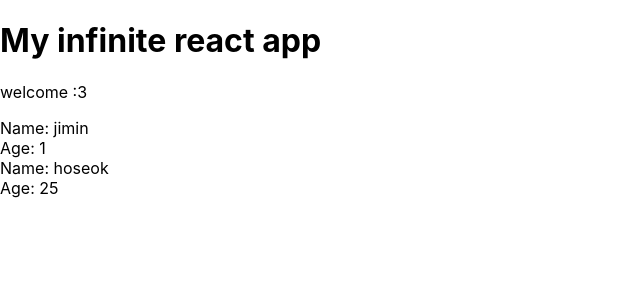
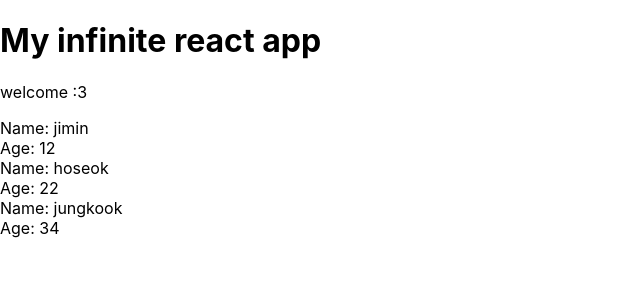
Before and after one commit to octobrekids/React-Redux-Tutorial, a React (Create React App) app in the folder my-app/: page / in a window 1280 px wide. Shown: the top 300 px of the page, without its empty margins (0-640 px from the left). Built offline with nearby package versions, Linux system fonts and the light colour scheme.

Commit message:
outputting list

```diff
--- a/my-app/src/App.js
+++ b/my-app/src/App.js
@@ -1,17 +1,27 @@
-import React from 'react';
+
+import React, { Component } from "react";
 // import logo from './logo.svg';
 import Jungkook from './jungkook';
 
 
-function App() {
-  return (
+
+export default class App extends Component {
+
+  state = {
+    ninjas: [
+      { name: 'jimin' ,age: 12, id: 1 },
+      { name: 'hoseok' ,age: 22, id: 2 },
+      { name: 'jungkook' ,age: 34, id: 3 }
+    ]
+  }
+  render(){
+    return (
     <div className="App">
       <h1>My infinite react app</h1>
       <p>welcome :3</p>
-      <Jungkook name="jimin" age="1"/>
-      <Jungkook name="hoseok" age="25"/>
+      <Jungkook ninjas={this.state.ninjas} />
     </div>
   );
+  }
+
 }
-
-export default App;
--- a/my-app/src/jungkook.js
+++ b/my-app/src/jungkook.js
@@ -1,14 +1,20 @@
-import React, { Component } from 'react'
+import React, { Component } from "react";
 
 export default class jungkook extends Component {
-    render() {
-        const { name , age } = this.props
-        return (
-            <div className="jungkook">
-                <div>Name: { name }</div>
-                <div>Age: { age }</div>
-
-            </div>
-        )
-    }
+  render() {
+    const { ninjas } = this.props;
+    const ninjaList = ninjas.map(ninja => {
+      return (
+        <div className="jungkook" key={ ninja.id }>
+          <div>Name: { ninja.name }</div>
+          <div>Age: { ninja.age }</div>
+        </div>
+      );
+    });
+    return(
+        <div className="ninja-list">
+            { ninjaList }
+        </div>
+    )
+  }
 }
```
